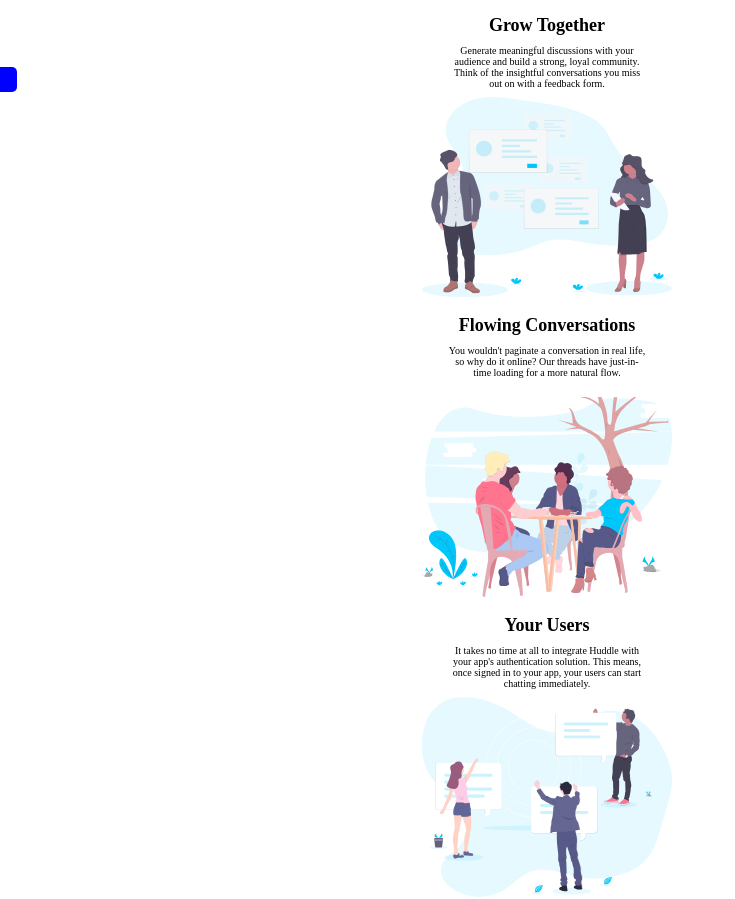
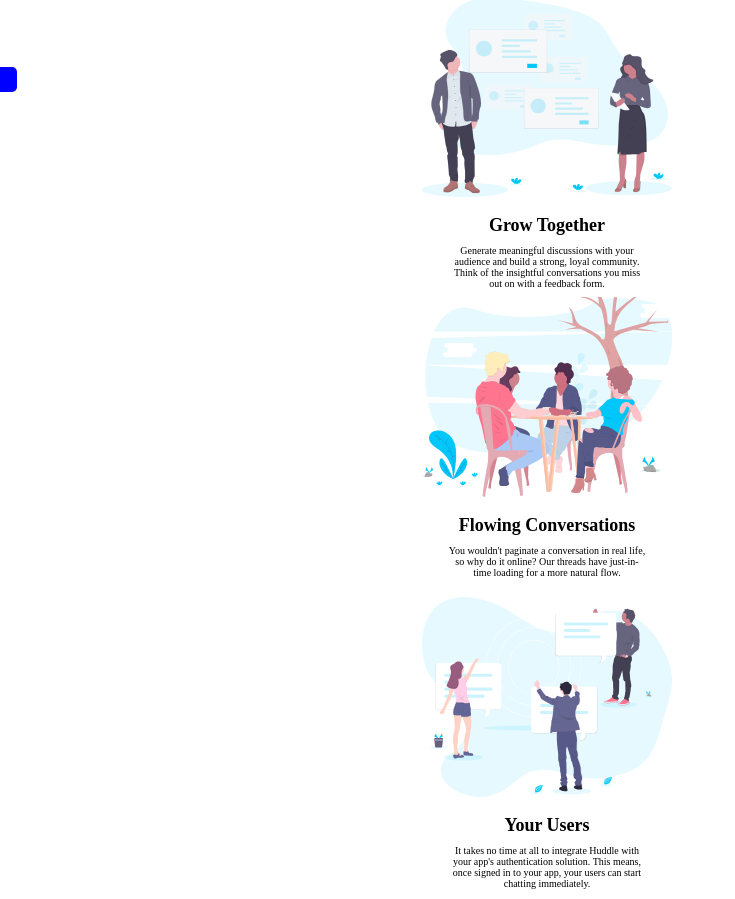
Before and after one commit to Rodevp/landing-page-only-css-html, a plain HTML site: page index.html in a window 1280 px wide. Shown: the part 403-1302 px from the top of the page, 93-828 px from the left. Drawn offline with Linux system fonts and the light colour scheme.

Commit message:
ordenando imagenes

```diff
--- a/css/mobile.css
+++ b/css/mobile.css
@@ -145,3 +145,18 @@ main {
     font-weight: 700;
 }
 /*section one*/
+/*section two*/
+.content__thumbnail_content--two {
+    order: -1;
+}
+/*section two*/
+/*section three*/
+.content__thumbnail_content--three {
+    order: -1;
+}
+/*section three*/
+/*section four*/
+.content__thumbnail_content--four {
+    order: -1;
+}
+/*section four*/
--- a/index.html
+++ b/index.html
@@ -47,7 +47,7 @@
                     Think of the insightful conversations you miss out on with a feedback form.
                 </p>
             </section>
-            <figure class="content__thumbnail_content" >
+            <figure class="content__thumbnail_content  content__thumbnail_content--two" >
                 <img src="./images/illustration-grow-together.svg" alt="image person" class="content__image" >
             </figure>
         </section>
@@ -61,7 +61,7 @@
                     have just-in-time loading for a more natural flow.
                 </p>
             </section>
-            <figure class="content__thumbnail_content" >
+            <figure class="content__thumbnail_content content__thumbnail_content--three" >
                 <img src="./images/illustration-flowing-conversation.svg" alt="image users conversation" class="content__image" >
             </figure>
         </section>
@@ -75,7 +75,7 @@
                     This means, once signed in to your app, your users can start chatting immediately.
                 </p>
             </section>
-            <figure class="content__thumbnail_content" >
+            <figure class="content__thumbnail_content content__thumbnail_content--four" >
                 <img src="./images/illustration-your-users.svg" alt="image users" class="content__image" >
             </figure>
         </section>
```
